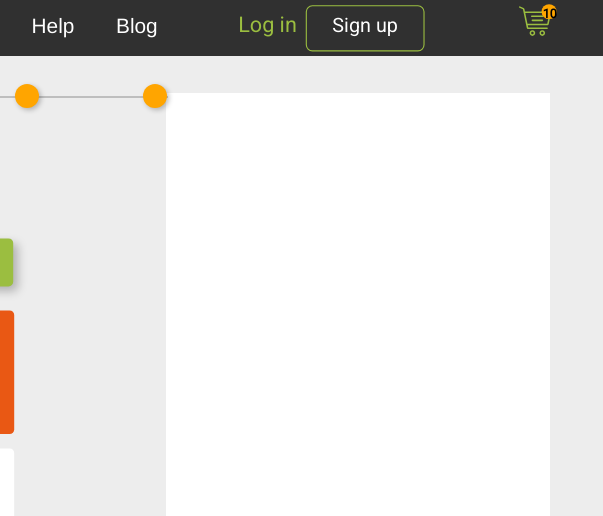
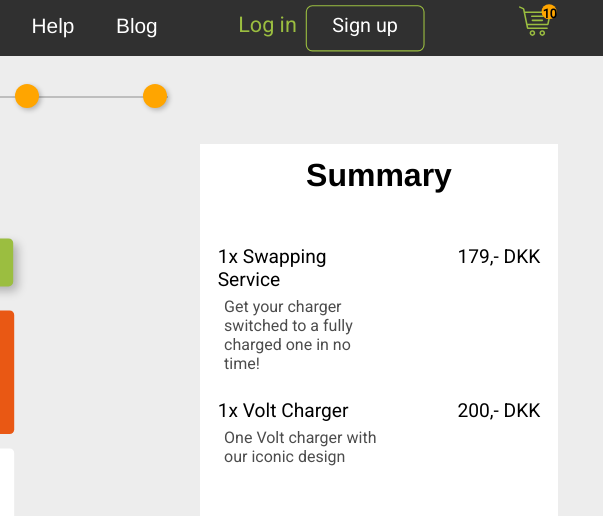
Before and after one commit to soer145a/N3XT-C0DE-Volt, a website with bundled scripts: page index.html in a window 1280 px wide. Shown: the top 516 px of the page, 677-1280 px from the left. Built offline with nearby package versions, Linux system fonts and the light colour scheme; files whose address does not match are found by name.

Commit message:
Summary part1

```diff
--- a/index.html
+++ b/index.html
@@ -98,7 +98,42 @@
         </div>
       </div>
       <div id="summary">
-        <div id="info"></div>
+        <div id="info">
+          <h2>Summary</h2>
+          <div id="sum">
+            <div class="sumCard">
+              <div class="sumHead">
+                <div class="product">
+                  <p>1x Swapping Service</p>
+                </div>
+                <div class="price">
+                  <p>179,- DKK</p>
+                </div>
+              </div>
+              <p class="sumInfo">
+                Get your charger switched to a fully charged one in no time!
+              </p>
+            </div>
+            <div class="sumCard">
+              <div class="sumHead">
+                <div class="product">
+                  <p>1x Volt Charger</p>
+                </div>
+                <div class="price">
+                  <p>200,- DKK</p>
+                </div>
+              </div>
+              <p class="sumInfo">
+                One Volt charger with our iconic design
+              </p>
+            </div>
+          </div>
+          <div id="payment">
+            <div id="payment1"></div>
+            <div id="payment2"></div>
+            <div id="total"></div>
+          </div>
+        </div>
       </div>
     </main>
   </body>
--- a/main.scss
+++ b/main.scss
@@ -172,11 +172,54 @@ main {
   }
   #summary {
     #info {
-      width: 30vw;
-      height: 80vh;
+      width: 28vw;
+      height: 70vh;
       background-color: white;
       margin: auto;
-      margin-top: 1vw;
+      margin-top: 5vw;
+      margin-right: 1vw;
+      h2 {
+        @extend reset;
+        font-family: $headerFont;
+
+        text-align: center;
+        transform: translateY(1vw);
+        font-size: 2em;
+      }
+      #sum {
+        margin-top: 5vw;
+        .sumCard {
+          width: 90%;
+          margin: auto;
+          margin-top: 2vw;
+          .sumHead {
+            display: grid;
+            grid-template-columns: 1fr 1fr;
+            .product {
+              p {
+                @extend reset;
+                font-family: $textFont;
+                font-size: 1.2em;
+              }
+            }
+            .price {
+              p {
+                @extend reset;
+                float: right;
+                font-family: $textFont;
+                font-size: 1.2em;
+              }
+            }
+          }
+          .sumInfo {
+            @extend reset;
+            width: 50%;
+            margin: 0.5vw;
+            font-family: $textFont;
+            color: rgba($color: black, $alpha: 0.7);
+          }
+        }
+      }
     }
   }
 }
```
Also changed, not shown: output.css.
